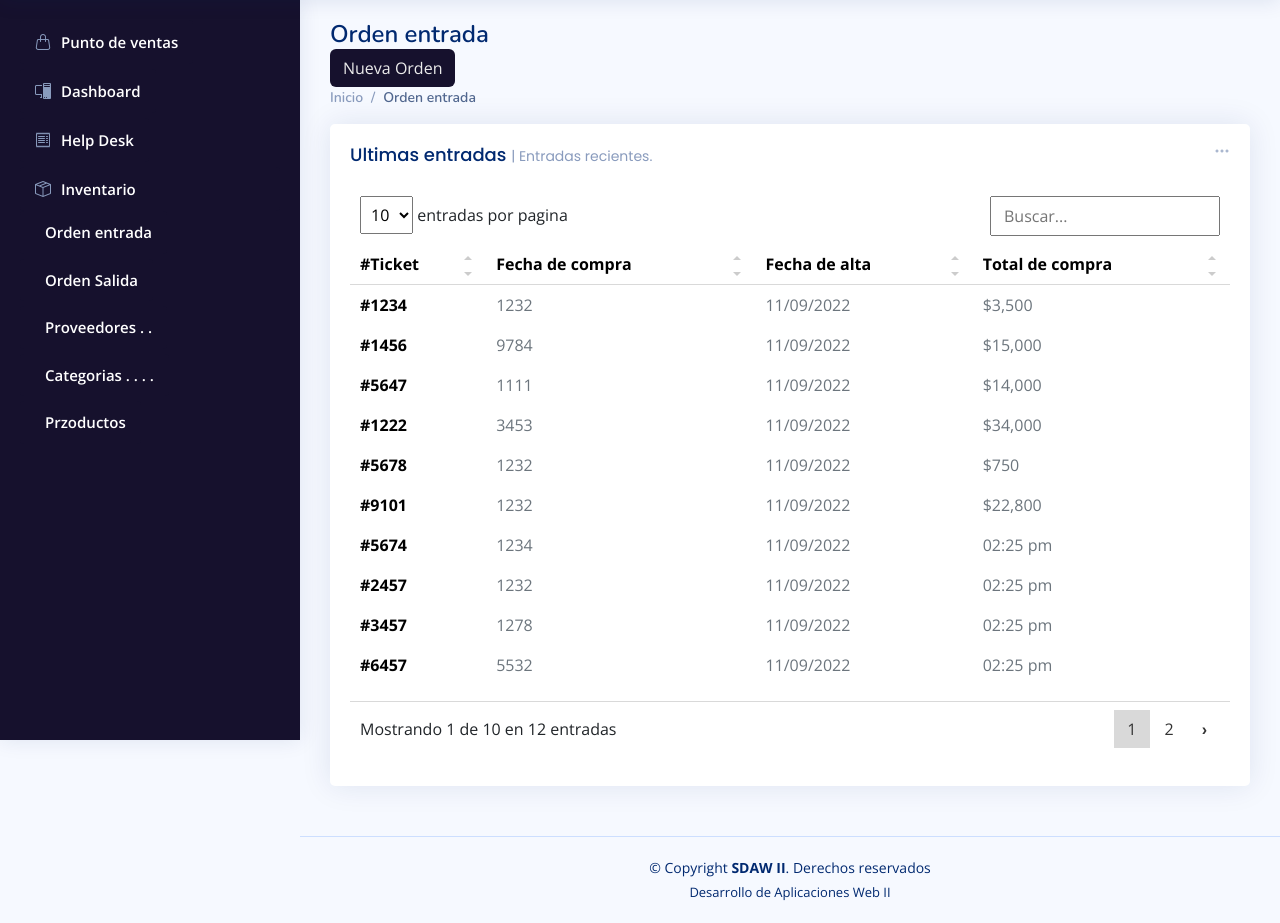
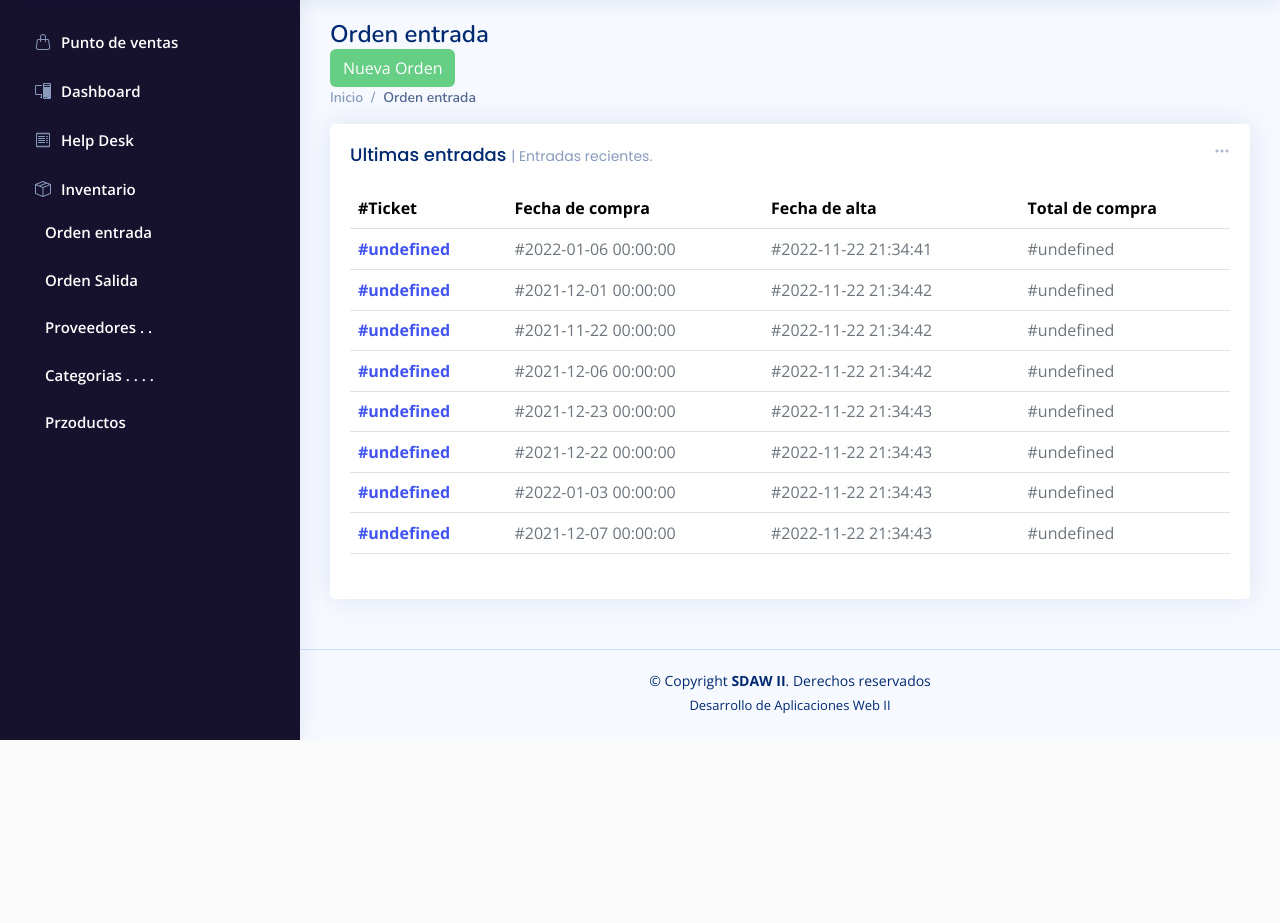
Before and after one commit to FernandoHL798/Punto-de-Venta-SDAW2, a PHP site: page /ordenEntrada.html in a window 1280 px wide. Shown: the part 60-983 px from the top of the page. After the commit the page ends 800 px from the top, so only its background shows below. Run offline with PHP 8.4, Linux system fonts and the light colour scheme; data comes from the database, SQL or seed files in the repository; some libraries are stand-ins or nearby versions.

Commit message:
cambios vista
cambios vista, orden entrada listas

```diff
--- a/assets/css/style.css
+++ b/assets/css/style.css
@@ -1257,8 +1257,17 @@
 
   right: 0;
   text-align: center;
-  background-color: #16112D;
-  color: #EBEBEB;
+  background-color: #66CF85;
+  color: #ffffff;
   justify-content:flex-end;
 
 }
+/*
+.table {
+  background-color: #16112D;
+}
+
+.card  {
+background-color: #16112D;
+text-decoration-color: #ffffff;
+}*/
--- a/categorias.html
+++ b/categorias.html
@@ -209,7 +209,7 @@
                 <div class="card-body">
                   <h5 class="card-title">Ultimas entradas <span>| Entradas recientes.</span></h5>
 
-                  <table class="table table-borderless datatable">
+                  <table class="table table-hover">
                     <thead>
                       <tr>
                         <th scope="col"> #Categoria</th>
--- a/nuevaCategoria.html
+++ b/nuevaCategoria.html
@@ -187,7 +187,9 @@
       <nav>
         <ol class="breadcrumb">
           <li class="breadcrumb-item"><a href="inventario.html">Inicio</a></li>
+          <li class="breadcrumb-item active"><a href="categorias.html">Categorias</a></li>
           <li class="breadcrumb-item active">Categoria Nueva</li>
+
 
         </ol>
       </nav>
--- a/nuevaOrden.html
+++ b/nuevaOrden.html
@@ -163,7 +163,8 @@
       <nav>
         <ol class="breadcrumb">
           <li class="breadcrumb-item"><a href="./inventario.html">Inicio</a></li>
-          <li class="breadcrumb-item active">Productos</li>
+          <li class="breadcrumb-item active"><a href="ordenEntrada.html">Orden Entrada</a></li>
+          <li class="breadcrumb-item active">Entradas</li>
         </ol>
       </nav>
     </div>
--- a/ordenEntrada.html
+++ b/ordenEntrada.html
@@ -218,7 +218,7 @@
                 <div class="card-body">
                   <h5 class="card-title">Ultimas entradas <span>| Entradas recientes.</span></h5>
 
-                  <table class="table table-borderless datatable">
+                  <table class="table table-hover">
                     <thead>
                       <tr>
                         <th scope="col">#Ticket</th>
@@ -227,80 +227,8 @@
                         <th scope="col">Total de compra</th>
                       </tr>
                     </thead>
-                    <tbody>
-                      <tr>
-                        <th scope="row"><a href="#">#1234</a></th>
-                        <td><a href="" class="text-secondary">1232</a></td>
-                        <td><a class="text-secondary">11/09/2022</a></td>
-                        <td><a class="text-secondary">$3,500</a></td>
+                    <tbody id="dataTable">
 
-                      </tr>
-                      <tr>
-                        <th scope="row"><a href="#">#1456</a></th>
-                        <td><a href="" class="text-secondary">9784</a></td>
-                        <td><a class="text-secondary">11/09/2022</a></td>
-                        <td><a class="text-secondary">$15,000</a></td>
-                      </tr>
-                      <tr>
-                        <th scope="row"><a href="#">#5647</a></th>
-                        <td><a href="" class="text-secondary">1111</a></td>
-                        <td><a class="text-secondary">11/09/2022</a></td>
-                        <td><a class="text-secondary">$14,000</a></td>
-                      </tr>
-                      <tr>
-                        <th scope="row"><a href="#">#1222</a></th>
-                        <td><a href="" class="text-secondary">3453</a></td>
-                        <td><a class="text-secondary">11/09/2022</a></td>
-                        <td><a class="text-secondary">$34,000</a></td>
-                      </tr>
-                      <tr>
-                        <th scope="row"><a href="#">#5678</a></th>
-                        <td><a href="" class="text-secondary">1232</a></td>
-                        <td><a class="text-secondary">11/09/2022</a></td>
-                        <td><a class="text-secondary">$750</a></td>
-                      </tr>
-                      <tr>
-                       <th scope="row"><a href="#">#9101</a></th>
-                        <td><a href="" class="text-secondary">1232</a></td>
-                        <td><a class="text-secondary">11/09/2022</a></td>
-                        <td><a class="text-secondary">$22,800</a></td>
-                      </tr>
-                      <tr>
-                       <th scope="row"><a href="#">#5674</a></th>
-                        <td><a href="" class="text-secondary">1234</a></td>
-                        <td><a class="text-secondary">11/09/2022</a></td>
-                        <td><a class="text-secondary">02:25 pm</a></td>
-                      </tr>
-                      <tr>
-                        <th scope="row"><a href="#">#2457</a></th>
-                        <td><a href="" class="text-secondary">1232</a></td>
-                        <td><a class="text-secondary">11/09/2022</a></td>
-                        <td><a class="text-secondary">02:25 pm</a></td>
-                      </tr>
-                      <tr>
-                        <th scope="row"><a href="#">#3457</a></th>
-                        <td><a href="" class="text-secondary">1278</a></td>
-                        <td><a class="text-secondary">11/09/2022</a></td>
-                        <td><a class="text-secondary">02:25 pm</a></td>
-                      </tr>
-                      <tr>
-                        <th scope="row"><a href="#">#6457</a></th>
-                        <td><a href="" class="text-secondary">5532</a></td>
-                        <td><a class="text-secondary">11/09/2022</a></td>
-                        <td><a class="text-secondary">02:25 pm</a></td>
-                      </tr>
-                      <tr>
-                        <th scope="row"><a href="#">#8457</a></th>
-                        <td><a href="" class="text-secondary">6132</a></td>
-                        <td><a class="text-secondary">11/09/2022</a></td>
-                        <td><a class="text-secondary">02:25 pm</a></td>
-                      </tr>
-                      <tr>
-                        <th scope="row"><a href="#">#2487</a></th>
-                        <td><a href="" class="text-secondary">1932</a></td>
-                        <td><a class="text-secondary">11/09/2022</a></td>
-                        <td><a class="text-secondary">02:25 pm</a></td>
-                      </tr>
 
                     </tbody>
                   </table>
@@ -357,3 +285,29 @@
 ?>
  -->
 </html>
+<!-- CONEXION CON EL BACKEND-->
+<script src="./assets/lib/jquery-3.6.1.min.js"></script>
+<script>
+  $.ajax({
+    method: "POST",
+    url: "./services/Ws_ListaEntrada.php",
+    dataType: "json",
+    success: function(result){
+      console.log(result)
+    }
+  })
+          .done(function( result ) {
+            let template = ``;
+            result.forEach(cat=>{
+              template += `<tr>
+                            <th scope="row"><a href="#">#${cat.id_compra}</a></th>
+                            <td><a href="" class="text-secondary">#${cat.fecha_orden}</a></td>
+                            <td><a class="text-secondary">#${cat.create_at}</a></td>
+                            <td><a class="text-secondary">#${cat.total_compra}</a></td>
+                          </tr>
+                      <tr>`;
+            })
+            $("#dataTable").html(template);
+          });
+</script>
+<!-- CONEXION CON EL BACKEND-->
--- a/ordenSalida.html
+++ b/ordenSalida.html
@@ -221,7 +221,7 @@
                 <div class="card-body">
                   <h5 class="card-title">Ultimas salidas <span>| Salidas recientes.</span></h5>
 
-                  <table class="table table-borderless datatable">
+                  <table class="table table-hover">
                     <thead>
                       <tr>
                         <th scope="col">#Ticket</th>
@@ -230,7 +230,7 @@
 
                       </tr>
                     </thead>
-                    <tbody>
+                    <tbody id="dataTable">
                       <tr>
                         <th scope="row"><a href="#">#1234</a></th>
                         <td><a class="text-secondary">11/09/2022</a></td>
--- a/proveedores.html
+++ b/proveedores.html
@@ -219,7 +219,7 @@
                 <div class="card-body">
                   <h5 class="card-title">Ultimas entradas <span>| Entradas recientes.</span></h5>
 
-                  <table class="table table-borderless datatable">
+                  <table class="table table-hover">
                     <thead>
                       <tr>
                         <th scope="col">Razon social</th>
```
Also changed, not shown: inventario.html (+2 -13 lines), nuevoProducto.html (+11 -0 lines), nuevoproveedor.html (+10 -3 lines), productos.html (+60 -0 lines).
